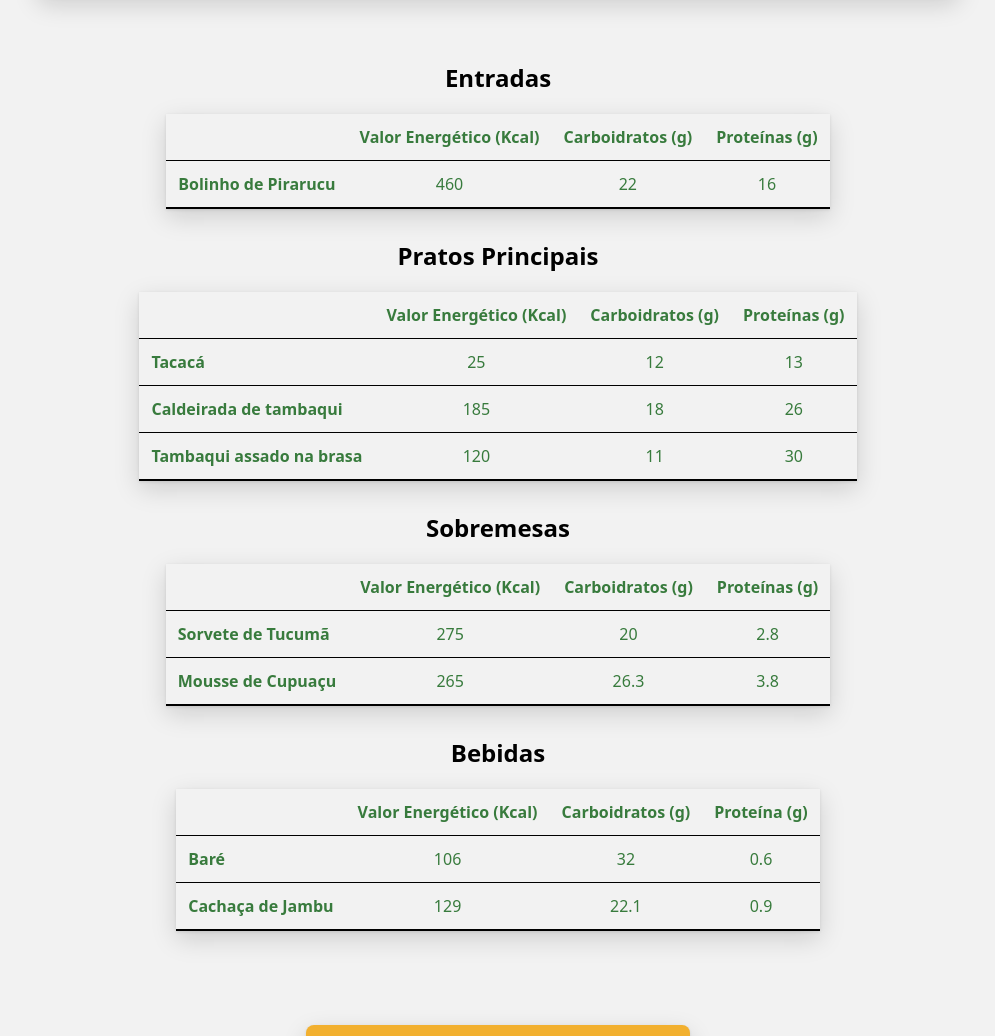
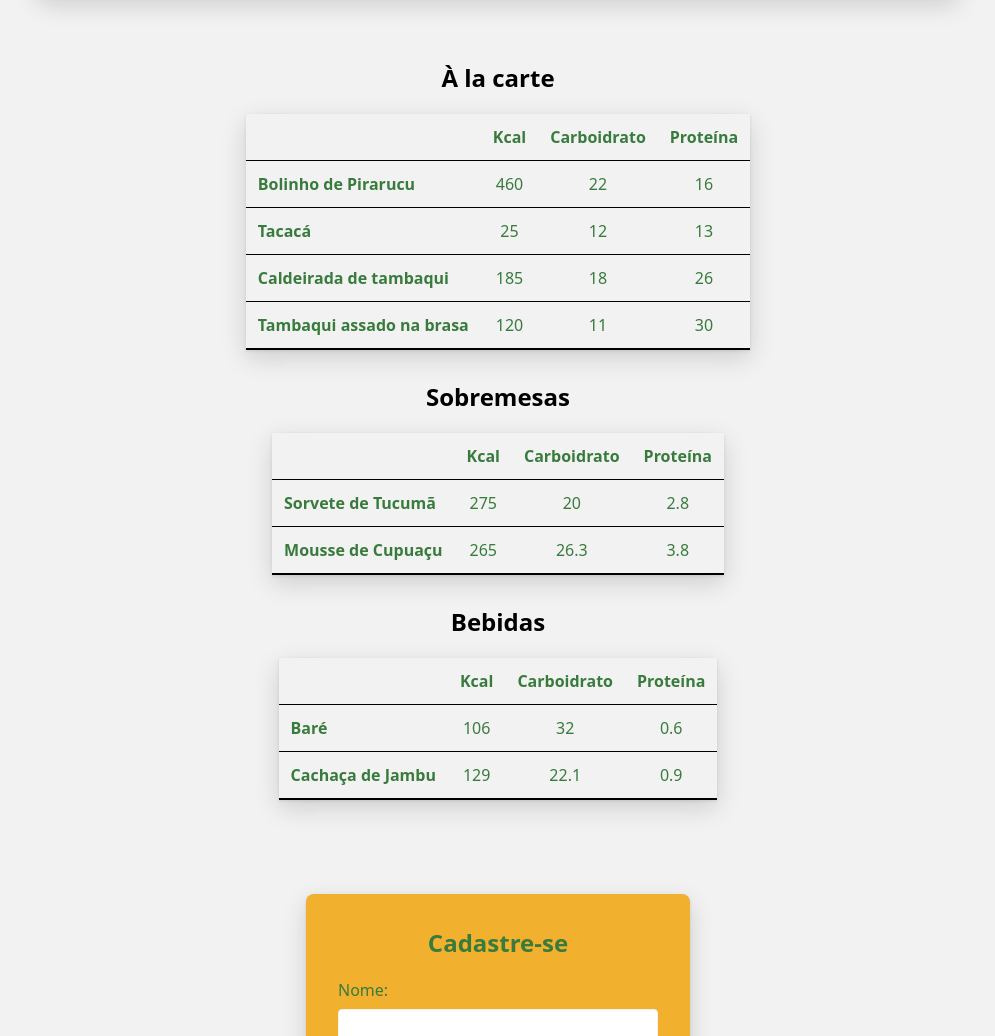
Before and after one commit to brunopavese/banzeiro, a website: page index.html in a window 1280 px wide. Shown: the part 3379-4415 px from the top of the page, without its empty margins (142-1137 px from the left). Drawn offline with Linux system fonts and the light colour scheme.

Commit message:
ajuste conteudo table

```diff
--- a/index.html
+++ b/index.html
@@ -176,16 +176,15 @@
     </section>
 
     <section id="nutritional-info">
-
       <div class="align-table">
-        <h2>Entradas</h2>
+        <h2>À la carte</h2>
           <table>
             <thead>
               <tr>
                 <th></th>
-              <th>Valor Energético (Kcal)</th>
-              <th>Carboidratos (g)</th>
-              <th>Proteínas (g)</th>
+                <th>Kcal</th>
+                <th>Carboidrato</th>
+                <th>Proteína</th>
               </tr>
             </thead>
 
@@ -197,23 +196,6 @@
                 <td>16</td>
               </tr>
 
-          </tbody>
-        </table>
-      </div>
-
-      <div class="align-table">
-        <h2>Pratos Principais</h2>
-        <table>
-          <thead>
-            <tr>
-              <th></th>
-              <th>Valor Energético (Kcal)</th>
-              <th>Carboidratos (g)</th>
-              <th>Proteínas (g)</th>
-            </tr>
-          </thead>
-
-          <tbody>
               <tr>
                 <th>Tacacá</th>
                 <td>25</td>
@@ -244,9 +226,9 @@
             <thead>
               <tr>
                 <th></th>
-              <th>Valor Energético (Kcal)</th>
-              <th>Carboidratos (g)</th>
-              <th>Proteínas (g)</th>
+                <th>Kcal</th>
+                <th>Carboidrato</th>
+                <th>Proteína</th>
               </tr>
             </thead>
 
@@ -274,9 +256,9 @@
             <thead>
               <tr>
                 <th></th>
-              <th>Valor Energético (Kcal)</th>
-              <th>Carboidratos (g)</th>
-              <th>Proteína (g)</th>
+                <th>Kcal</th>
+                <th>Carboidrato</th>
+                <th>Proteína</th>
               </tr>
             </thead>
 
```
Lines whose indentation alone changed are shown as unchanged.
